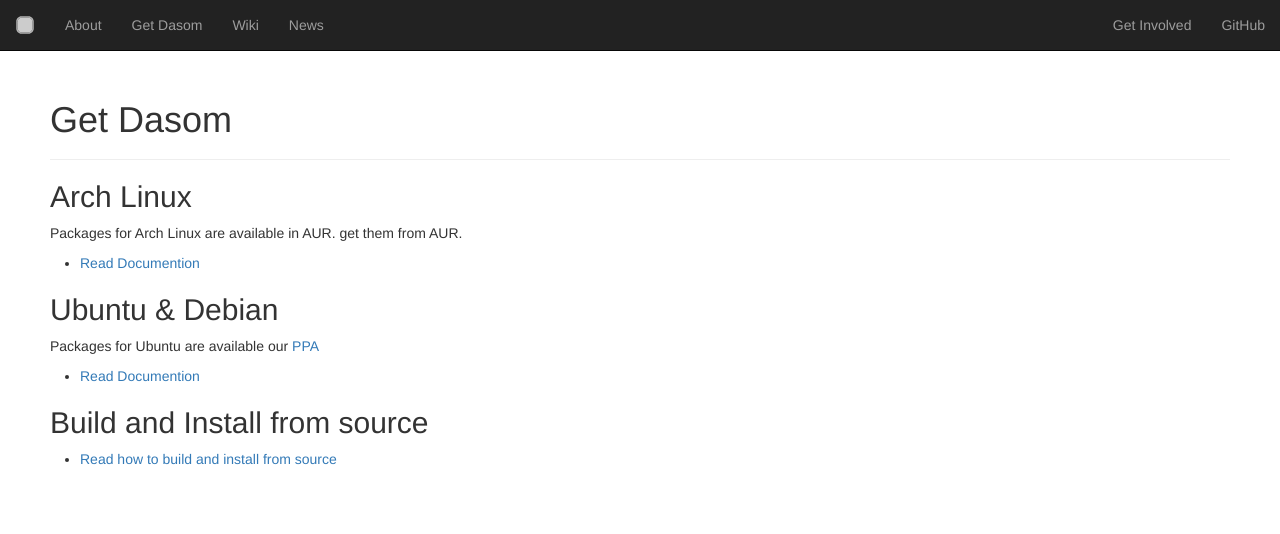
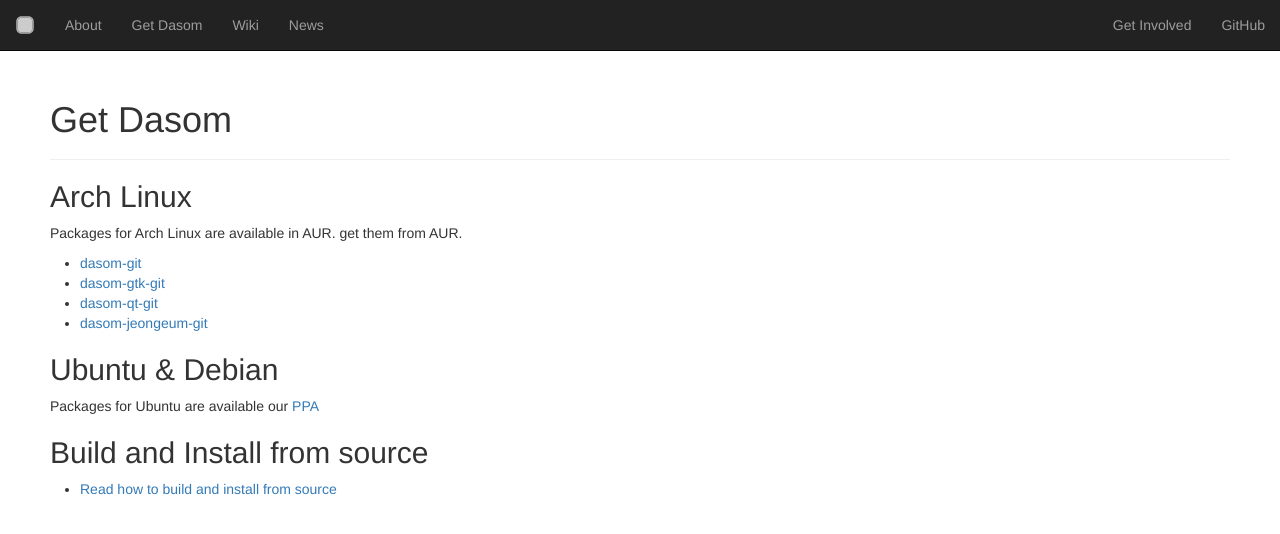
Before and after one commit to dasom-im/dasom-im.github.io, a Jekyll site: the page built from get-dasom.md, in a window 1280 px wide. Shown: the top 534 px of the page. Built offline with Jekyll 4.4.1, drawn with Linux system fonts in a browser that asks for light colours.

Commit message:
Update get-dasom.md

```diff
--- a/get-dasom.md
+++ b/get-dasom.md
@@ -7,12 +7,14 @@
 ## Arch Linux
 Packages for Arch Linux are available in AUR. get them from AUR.
 
-- [Read Documention](https://github.com/dasom-im/dasom/wiki/Install-&-Configure-in-Arch-Linux)
+- [dasom-git](https://aur.archlinux.org/packages/dasom-git/)
+- [dasom-gtk-git](https://aur.archlinux.org/packages/dasom-gtk-git/)
+- [dasom-qt-git](https://aur.archlinux.org/packages/dasom-qt-git/)
+- [dasom-jeongeum-git](https://aur.archlinux.org/packages/dasom-jeongeum-git/)
 
 ## Ubuntu & Debian
 Packages for Ubuntu are available our [PPA](https://launchpad.net/~dasom/+archive/ubuntu/ppa)
 
-- [Read Documention](https://github.com/dasom-im/dasom/wiki/Install-&-Configure-in-ubuntu)
 
 ## Build and Install from source
 - [Read how to build and install from source](https://github.com/dasom-im/dasom/wiki/Build-and-Install-from-Source)
```
